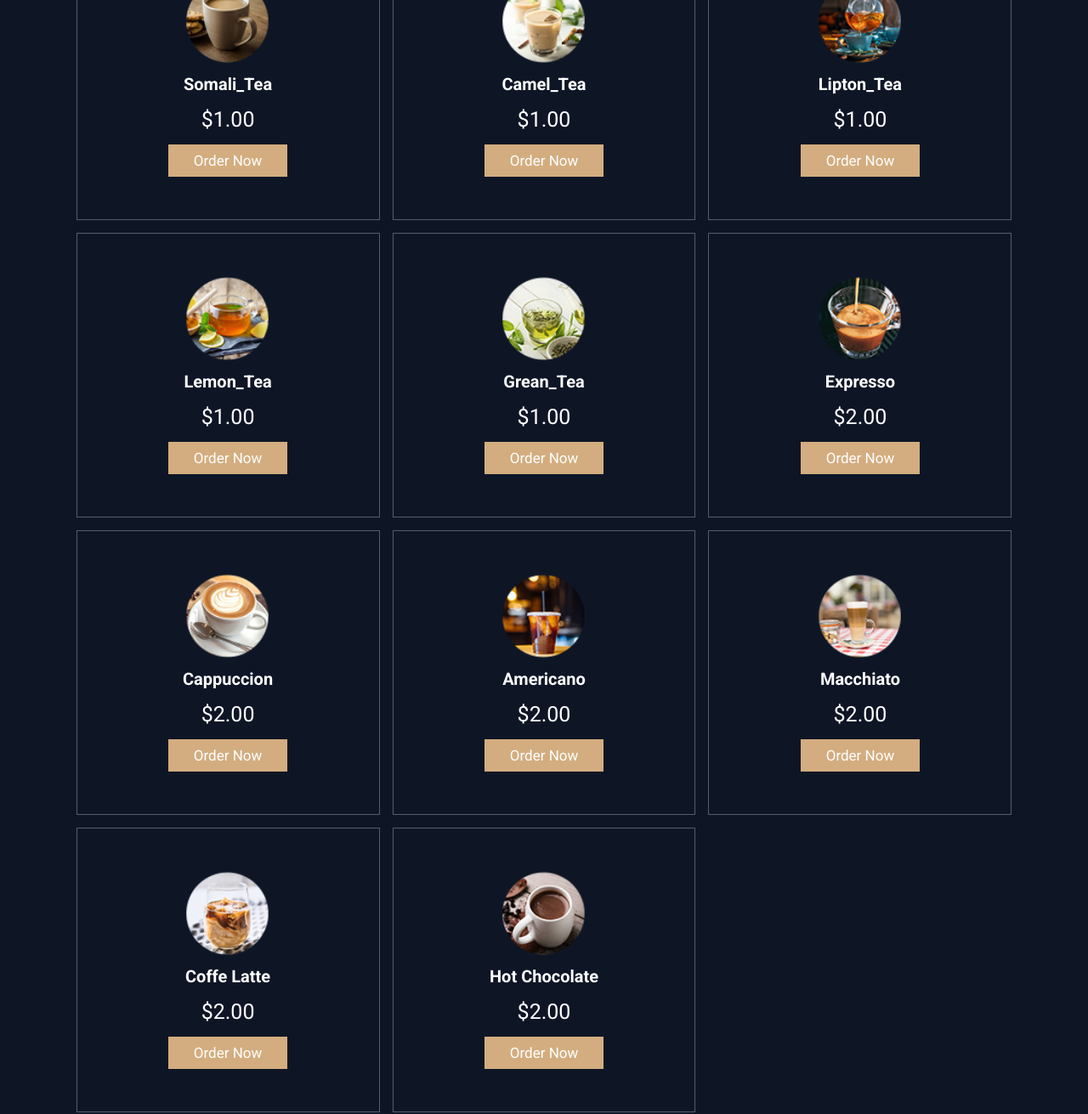
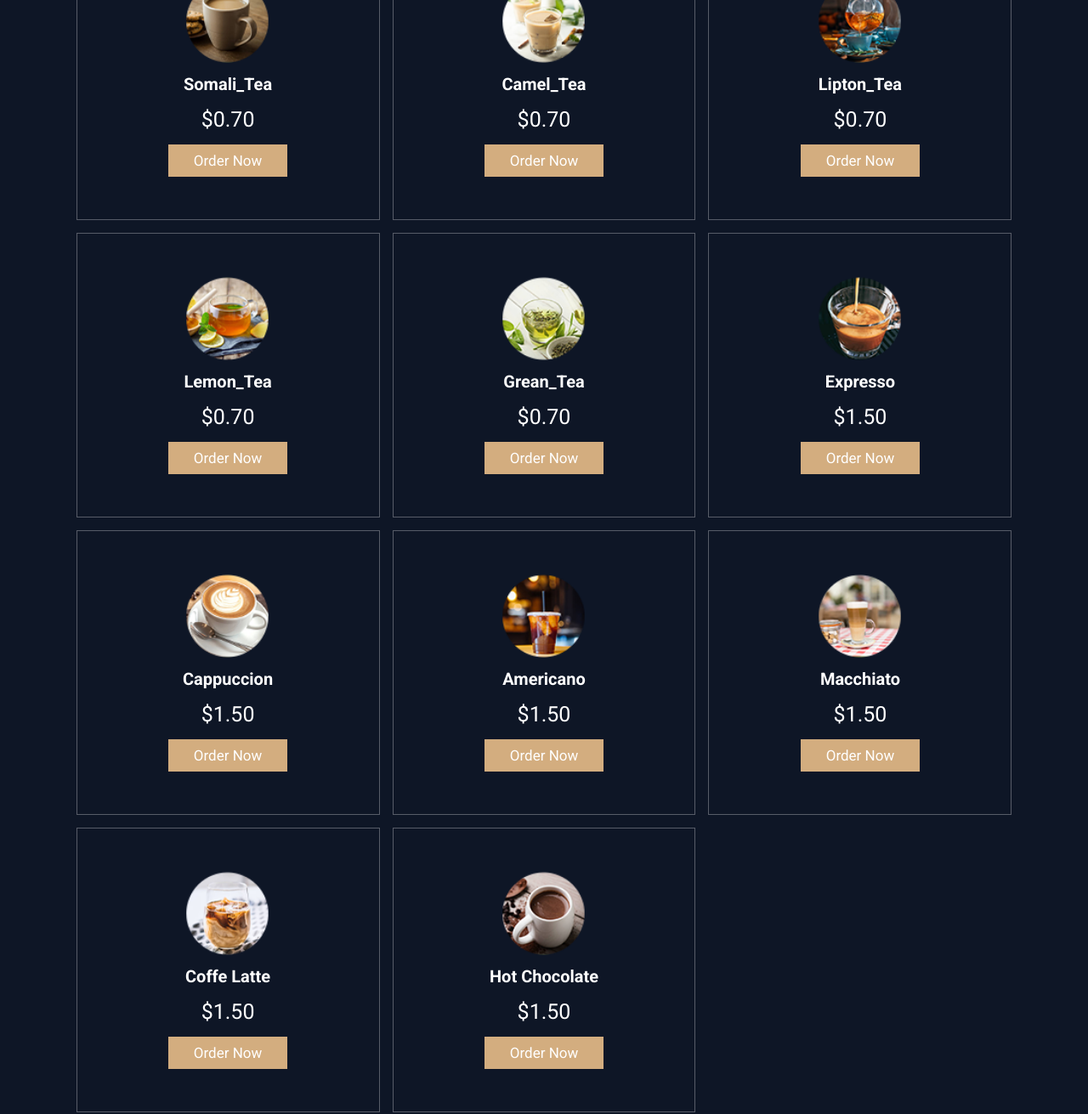
Before and after one commit to safarihotel/new-safari, a plain HTML site: page hotdrink.html in a window 1280 px wide. Shown: the part 300-1611 px from the top of the page at 85% size. Drawn offline with Linux system fonts and the light colour scheme.

Commit message:
Update hotdrink.html

```diff
--- a/hotdrink.html
+++ b/hotdrink.html
@@ -45,7 +45,7 @@
         <label for="search-box" class="fas fa-search"></label>
     </div>
 
-    <div class="cart-items-container">
+    <!-- <div class="cart-items-container">
         <div class="cart-item">
             <span class="fas fa-times"></span>
             <img src="images/cart-item-1.png" alt="">
@@ -79,7 +79,7 @@
             </div>
         </div>
         <a href="#" class="btn">checkout now</a>
-    </div>
+    </div> -->
 
 </header>
 
@@ -135,7 +135,7 @@
         <div class="box">
             <img src="images/hotedrink/somali tea.png" alt="">
             <h3>Somali_Tea</h3>
-            <div class="price">$1.00 <span></span></div>
+            <div class="price">$0.70 <span></span></div>
             <a href="https://shorturl.at/hoOQ0" class="btn">Order Now</a>
         </div>
 
@@ -143,28 +143,28 @@
         <div class="box">
             <img src="images/hotedrink/camel tea.png" alt="">
             <h3>camel_Tea</h3>
-            <div class="price">$1.00 <span></span></div>
+            <div class="price">$0.70 <span></span></div>
             <a href="https://shorturl.at/hoOQ0" class="btn">Order Now</a>
         </div>
 
         <div class="box">
             <img src="images/hotedrink/leptone tea.png" alt="">
             <h3>Lipton_Tea</h3>
-            <div class="price">$1.00 <span></span></div>
+            <div class="price">$0.70 <span></span></div>
             <a href="https://shorturl.at/hoOQ0" class="btn">Order Now</a>
         </div>
 
         <div class="box">
             <img src="images/hotedrink/lemon tea.png" alt="">
             <h3>Lemon_Tea</h3>
-            <div class="price">$1.00 <span></span></div>
+            <div class="price">$0.70 <span></span></div>
             <a href="https://shorturl.at/hoOQ0" class="btn">Order Now</a>
         </div>
 
         <div class="box">
             <img src="images/hotedrink/green tea.png" alt="">
             <h3>Grean_Tea</h3>
-            <div class="price">$1.00 <span></span></div>
+            <div class="price">$0.70 <span></span></div>
             <a href="https://shorturl.at/hoOQ0" class="btn">Order Now</a>
         </div>
 
@@ -172,7 +172,7 @@
         <div class="box">
             <img src="images/hotedrink/expresso.png" alt="">
             <h3>Expresso</h3>
-            <div class="price">$2.00 <span></span></div>
+            <div class="price">$1.50 <span></span></div>
             <a href="https://shorturl.at/hoOQ0" class="btn">Order Now</a>
         </div>
 
@@ -180,35 +180,35 @@
         <div class="box">
             <img src="images/hotedrink/cappuccino.png" alt="">
             <h3>Cappuccion</h3>
-            <div class="price">$2.00 <span></span></div>
+            <div class="price">$1.50 <span></span></div>
             <a href="https://shorturl.at/hoOQ0" class="btn">Order Now</a>
         </div>
 
         <div class="box">
             <img src="images/hotedrink/americano.png" alt="">
             <h3>Americano</h3>
-            <div class="price">$2.00 <span></span></div>
+            <div class="price">$1.50 <span></span></div>
             <a href="https://shorturl.at/hoOQ0" class="btn">Order Now</a>
         </div>
 
         <div class="box">
             <img src="images/hotedrink/machiato.png" alt="">
             <h3>Macchiato</h3>
-            <div class="price">$2.00 <span></span></div>
+            <div class="price">$1.50 <span></span></div>
             <a href="https://shorturl.at/hoOQ0" class="btn">Order Now</a>
         </div>
 
         <div class="box">
             <img src="images/hotedrink/coffee latte.png" alt="">
             <h3>Coffe latte</h3>
-            <div class="price">$2.00 <span></span></div>
+            <div class="price">$1.50 <span></span></div>
             <a href="https://shorturl.at/hoOQ0" class="btn">Order Now</a>
         </div>
 
         <div class="box">
             <img src="images/hotedrink/hote chocolate.png" alt="">
             <h3>Hot Chocolate</h3>
-            <div class="price">$2.00 <span></span></div>
+            <div class="price">$1.50 <span></span></div>
             <a href="https://shorturl.at/hoOQ0" class="btn">Order Now</a>
         </div>
 
```
